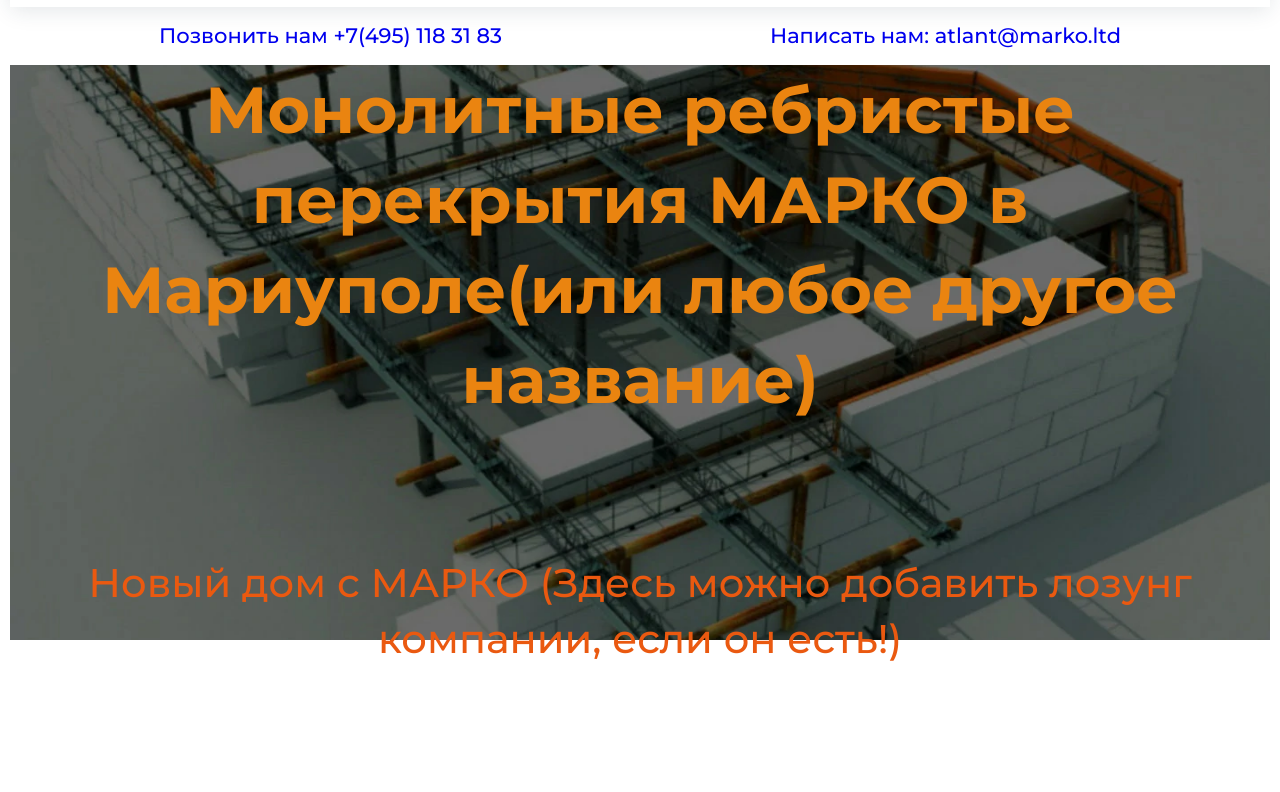
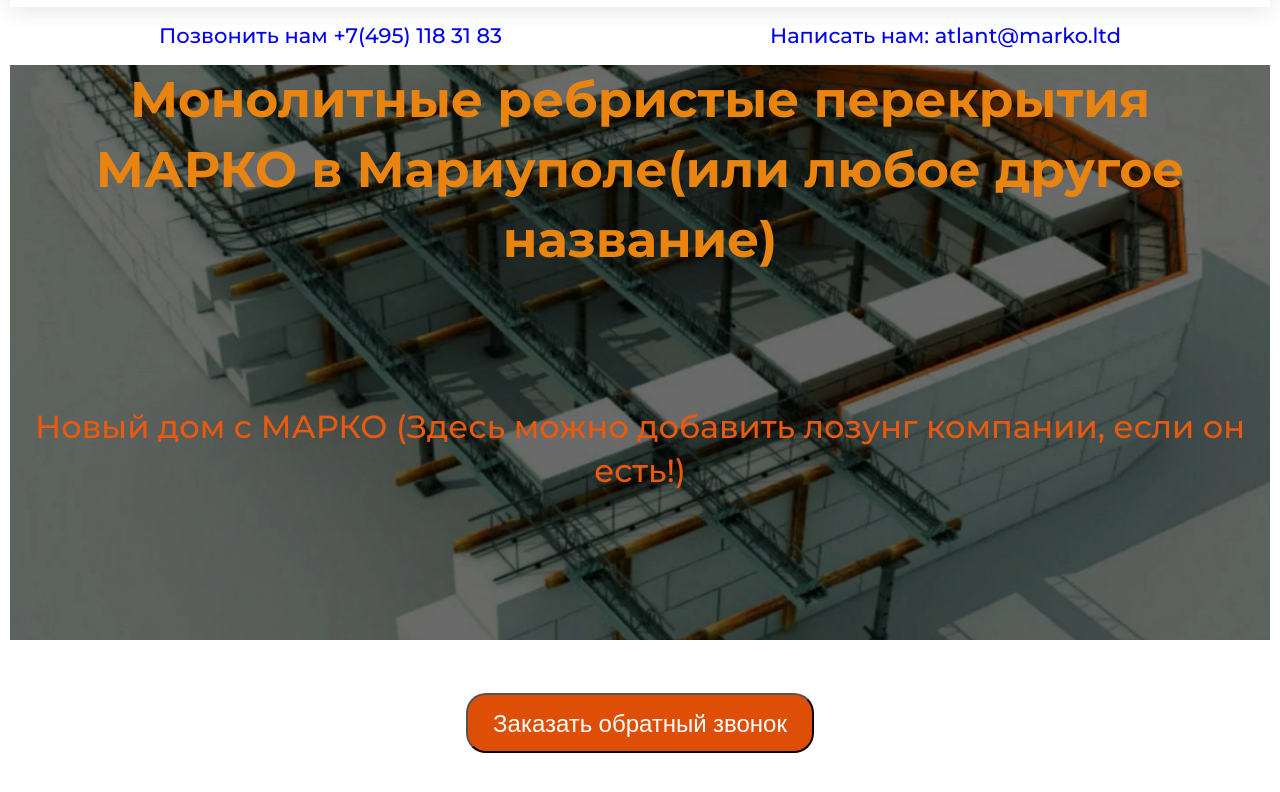
Before and after one commit to Rus2tem/MarkoV3, a plain HTML site: page index.html in a window 1280 px wide. Shown: the part 160-952 px from the top of the page. After the commit the page ends 913 px from the top, so only its background shows below. Drawn offline with nearby package versions, Linux system fonts and the light colour scheme.

Commit message:
Пофиксил косяк с масштабом!

```diff
--- a/css/style.css
+++ b/css/style.css
@@ -146,8 +146,8 @@
 .header__title {
     font-family: "Montserrat", sans-serif;
     font-weight: 700;
-    font-size: 65px;
-    line-height: 90px;
+    font-size: 50px;
+    line-height: 70px;
     text-align: center;
     color: rgb(234, 132, 16);
     padding: 0 15px;
@@ -158,16 +158,16 @@
 .header__subtitle {
     font-family: "Montserrat", sans-serif;
     font-weight: 500;
-    font-size: 40px;
-    line-height: 56px;
+    font-size: 32px;
+    line-height: 44px;
     text-align: center;
     color: rgb(234, 89, 16);
-    margin-bottom: 250px;
+    margin-bottom: 200px;
 }
 
 .header__btn {
     max-width: 370px;
-    margin-bottom: auto;
+    margin-bottom: 100px;
     font-size: 24px;
     line-height: 36px;
     padding: 10px 25px;
```
